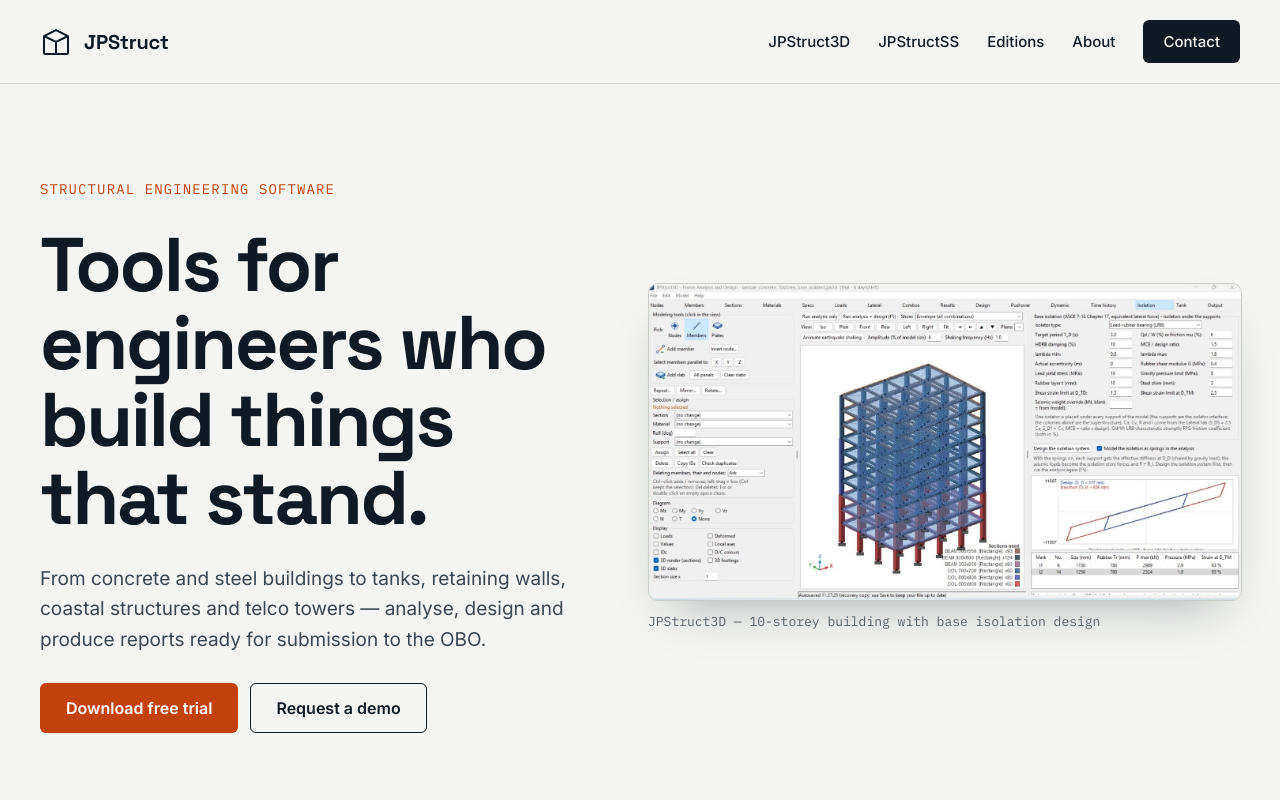
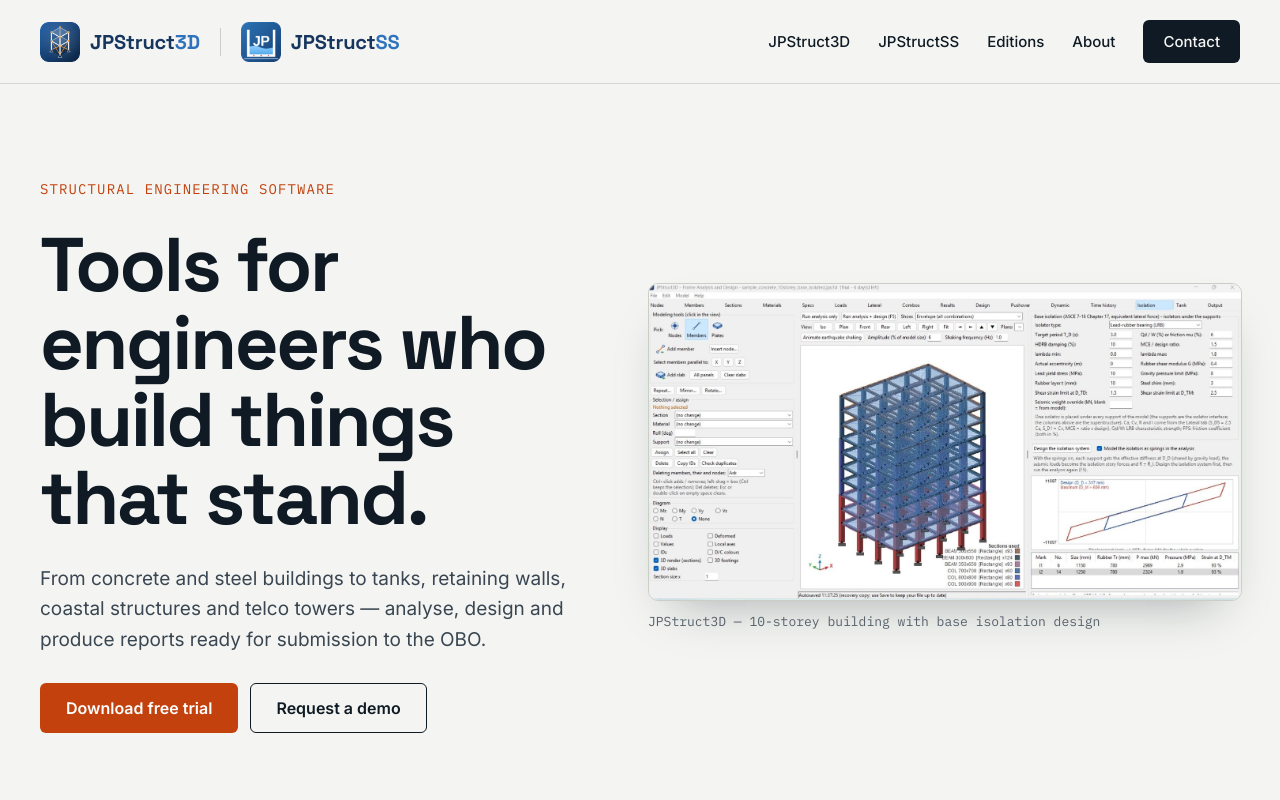
Before and after one commit to jpstruct3d/jpstruct3d.github.io, a plain HTML site: page index.html in a window 1280 px wide. Shown: the top 800 px of the page. Drawn offline with Linux system fonts and the light colour scheme.

Commit message:
Add files via upload

```diff
--- a/index.html
+++ b/index.html
@@ -2,6 +2,7 @@
 <html lang="en">
 <head>
 <meta charset="utf-8">
+<link rel="icon" type="image/png" href="images/logo-jpstruct3d.png">
 <meta name="viewport" content="width=device-width, initial-scale=1">
 <title>JPStruct — JPStruct3D &amp; JPStructSS Structural Engineering Software</title>
 <meta name="description" content="JPStruct3D and JPStructSS by Engr. Jonas A. Palabrica: structural engineering software for concrete and steel structures and special structures, with reports ready for OBO submission.">
@@ -22,10 +23,17 @@ a{color:#0F1A24}a:hover{color:#B23A0A}
 
 <header style="border-bottom: 1px solid #D5D9D3; background: #F4F5F2">
 <div style="max-width: 1200px; margin: 0 auto; padding: 20px 32px; display: flex; flex-wrap: wrap; align-items: center; justify-content: space-between; gap: 16px">
-<a href="#top" style="display: flex; align-items: center; gap: 12px; text-decoration: none; color: #0F1A24">
-<svg width="32" height="32" viewBox="0 0 32 32" fill="none" stroke="#0F1A24" stroke-width="2" aria-hidden="true"><path d="M4 28V10l12-6 12 6v18"/><path d="M4 10l12 6 12-6M16 16v12M4 28h24"/></svg>
-<span style="font-family: 'Space Grotesk', sans-serif; font-weight: 700; font-size: 20px; letter-spacing: -0.01em">JPStruct</span>
+<div style="display: flex; flex-wrap: wrap; align-items: center; gap: 12px 20px">
+<a href="#jpstruct3d" style="display: flex; align-items: center; gap: 10px; text-decoration: none">
+<img src="images/logo-jpstruct3d.png" alt="" width="40" height="40" style="width: 40px; height: 40px; display: block">
+<span style="font-family: 'Space Grotesk', sans-serif; font-weight: 700; font-size: 20px; letter-spacing: -0.01em; color: #17365F">JPStruct<span style="color: #2F72BE">3D</span></span>
 </a>
+<span aria-hidden="true" style="width: 1px; height: 28px; background: #C9CEC7"></span>
+<a href="#jpstructss" style="display: flex; align-items: center; gap: 10px; text-decoration: none">
+<img src="images/logo-jpstructss.png" alt="" width="40" height="40" style="width: 40px; height: 40px; display: block">
+<span style="font-family: 'Space Grotesk', sans-serif; font-weight: 700; font-size: 20px; letter-spacing: -0.01em; color: #17365F">JPStruct<span style="color: #2F72BE">SS</span></span>
+</a>
+</div>
 <nav aria-label="Main" style="display: flex; flex-wrap: wrap; align-items: center; gap: 8px 28px; font-size: 15px; font-weight: 500">
 <a href="#jpstruct3d" style="text-decoration: none; padding: 12px 0">JPStruct3D</a>
 <a href="#jpstructss" style="text-decoration: none; padding: 12px 0">JPStructSS</a>
@@ -65,7 +73,7 @@ a{color:#0F1A24}a:hover{color:#B23A0A}
 <div style="display: flex; flex-wrap: wrap; align-items: flex-end; justify-content: space-between; gap: 24px">
 <div style="display: flex; flex-direction: column; gap: 16px; flex: 1 1 520px; min-width: 0">
 <p style="margin: 0; font-family: 'IBM Plex Mono', monospace; font-size: 14px; letter-spacing: 0.08em; color: #C2410C">01 — FLAGSHIP</p>
-<h2 style="margin: 0; font-family: 'Space Grotesk', sans-serif; font-weight: 700; font-size: clamp(36px, 4.5vw, 56px); letter-spacing: -0.02em; line-height: 1.05">JPStruct3D</h2>
+<div style="display: flex; align-items: center; gap: 18px"><img src="images/logo-jpstruct3d.png" alt="" width="64" height="64" style="width: 64px; height: 64px; display: block; flex: none"><h2 style="margin: 0; font-family: 'Space Grotesk', sans-serif; font-weight: 700; font-size: clamp(36px, 4.5vw, 56px); letter-spacing: -0.02em; line-height: 1.05">JPStruct3D</h2></div>
 <p style="margin: 0; font-size: 19px; line-height: 1.6; color: #3A4651; max-width: 620px">Complete structural engineering software for the design and analysis of concrete and steel structures — from advanced seismic analysis to foundations, connections and retrofit, with reports ready for submission to the OBO.</p>
 </div>
 <div style="display: flex; flex-direction: column; gap: 10px; align-items: flex-start">
@@ -158,7 +166,7 @@ a{color:#0F1A24}a:hover{color:#B23A0A}
 <div style="max-width: 1200px; margin: 0 auto; padding: 112px 32px; display: flex; flex-wrap: wrap; align-items: center; gap: 56px">
 <div style="flex: 1 1 460px; min-width: 0; display: flex; flex-direction: column; gap: 20px">
 <p style="margin: 0; font-family: 'IBM Plex Mono', monospace; font-size: 14px; letter-spacing: 0.08em; color: #F2A37A">02 — COMPANION</p>
-<h2 style="margin: 0; font-family: 'Space Grotesk', sans-serif; font-weight: 700; font-size: clamp(36px, 4.5vw, 56px); letter-spacing: -0.02em; line-height: 1.05">JPStructSS</h2>
+<div style="display: flex; align-items: center; gap: 18px"><img src="images/logo-jpstructss.png" alt="" width="64" height="64" style="width: 64px; height: 64px; display: block; flex: none"><h2 style="margin: 0; font-family: 'Space Grotesk', sans-serif; font-weight: 700; font-size: clamp(36px, 4.5vw, 56px); letter-spacing: -0.02em; line-height: 1.05">JPStructSS</h2></div>
 <p style="margin: 0; font-family: 'IBM Plex Mono', monospace; font-size: 15px; color: #A9B3BB">SS — Special Structures</p>
 <p style="margin: 0; font-size: 19px; line-height: 1.6; color: #C5CDD3">Specialised structural engineering software for the structures that general building programs don't cover.</p>
 <ul style="margin: 8px 0 0; padding: 0; list-style: none; display: grid; grid-template-columns: repeat(auto-fit, minmax(200px, 1fr)); gap: 14px 24px; font-size: 17px">
```
Also changed, not shown: images/logo-jpstruct3d.png (added), images/logo-jpstructss.png (added).
